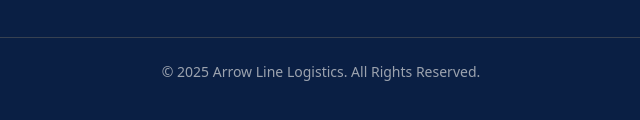
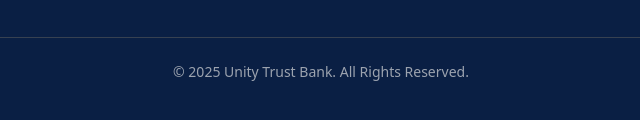
Before and after one commit to Cargo791/unity, a plain HTML site: page index.html in a window 1280 px wide. Shown: the part 8267-8387 px from the top of the page, 319-959 px from the left. Drawn offline with nearby package versions, Linux system fonts and the light colour scheme.

Commit message:
index.html

```diff
--- a/index.html
+++ b/index.html
@@ -961,7 +961,7 @@
 
   <!-- Copyright -->
   <div class="border-t border-gray-700 mt-10 pt-6 text-center text-gray-400 text-sm">
-    © 2025 Arrow Line Logistics. All Rights Reserved.
+    © 2025 Unity Trust Bank. All Rights Reserved.
   </div>
 </footer>
 
```
